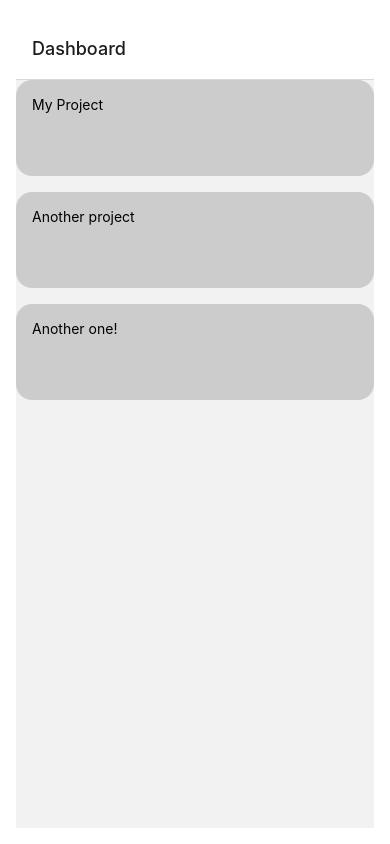
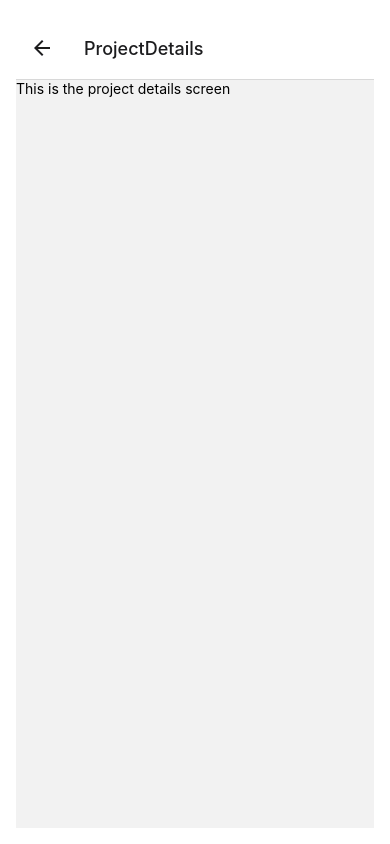
Before and after one commit to Roxanoel/rethread, a React Native app: screen /ProjectDetails in a window 390 px wide. Built offline with nearby package versions, Linux system fonts and the light colour scheme.

Commit message:
Registered ProjectDetails as screen

```diff
--- a/App.js
+++ b/App.js
@@ -5,9 +5,10 @@ import { StyleSheet, SafeAreaView, View } from "react-native";
 import { NavigationContainer } from "@react-navigation/native";
 import { createStackNavigator } from "@react-navigation/stack";
 
+import * as MOCKDATA from "./dev/mock-data.json";
+
+import ProjectDetails from "./screens/ProjectDetails";
 import Dashboard from "./screens/Dashboard";
-
-import * as MOCKDATA from "./dev/mock-data.json";
 
 const Stack = createStackNavigator();
 
@@ -24,6 +25,9 @@ export default function App() {
               component={Dashboard}
               initialParams={{ projectsData: projects }}
             />
+            <Stack.Screen
+            name="ProjectDetails"
+            component={ProjectDetails} />
           </Stack.Navigator>
           <StatusBar style="auto" />
         </NavigationContainer>
```
